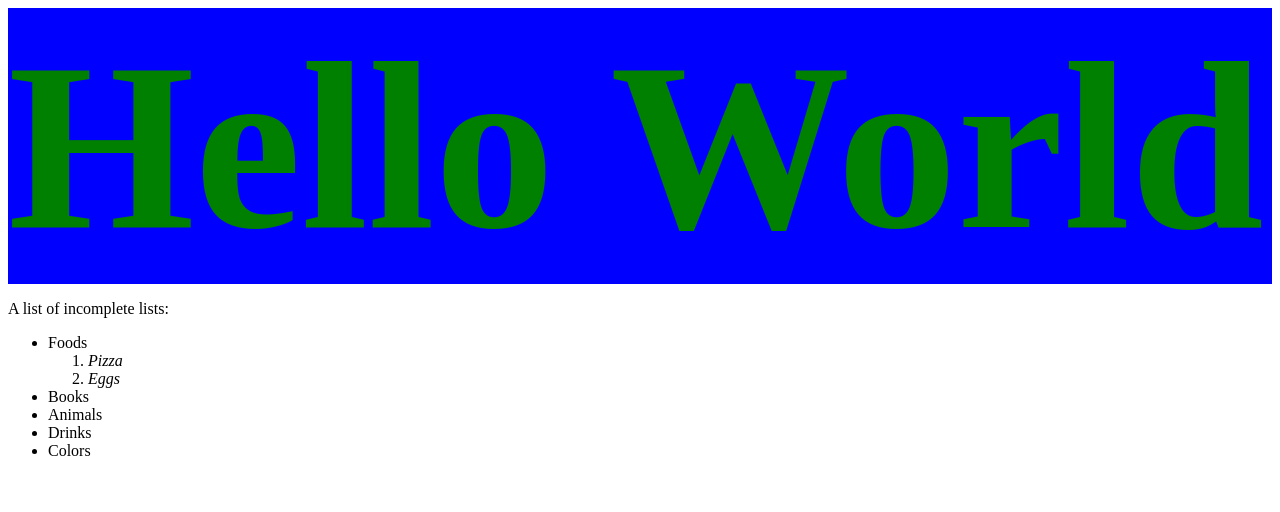
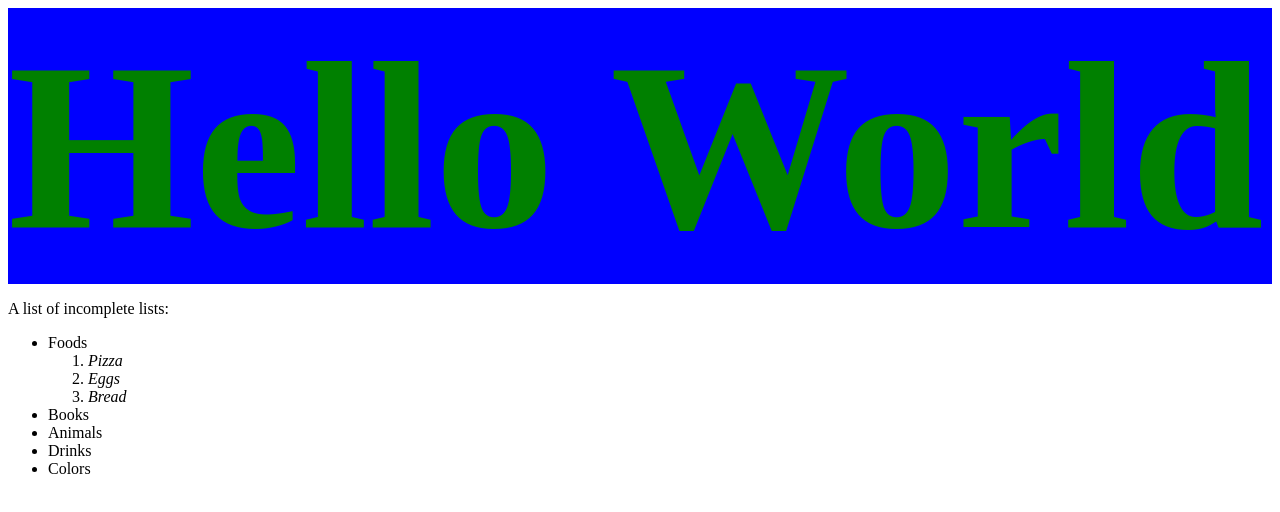
Before and after one commit to EricRooney/day-1, a plain HTML site: page index.html in a window 1280 px wide. Drawn offline with Linux system fonts and the light colour scheme.

Commit message:
Add Bread

```diff
--- a/index.html
+++ b/index.html
@@ -16,6 +16,7 @@
         <ol>
           <li><em>Pizza</em></li>
           <li><em>Eggs</em></li>
+          <li><em>Bread</em></li>
         </ol>
         <li>Books</li>
         <li>Animals</li>
```
